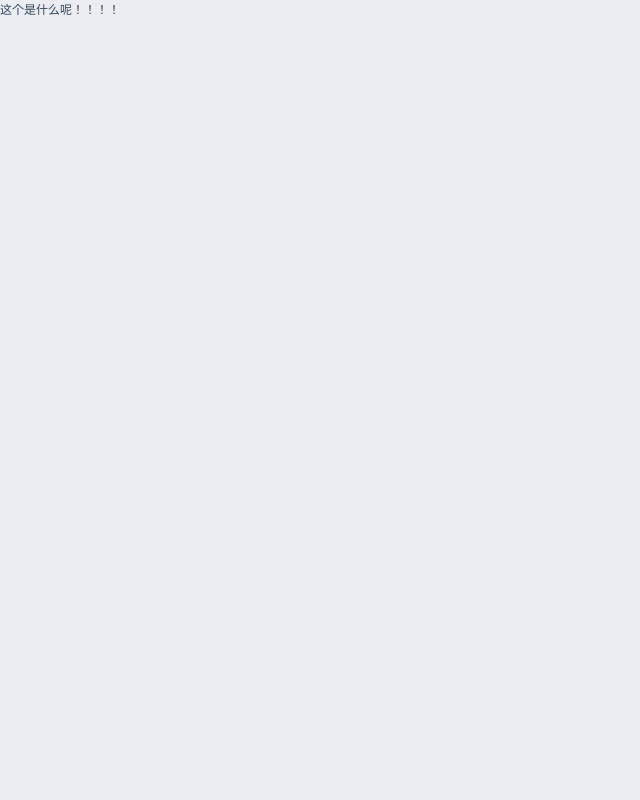
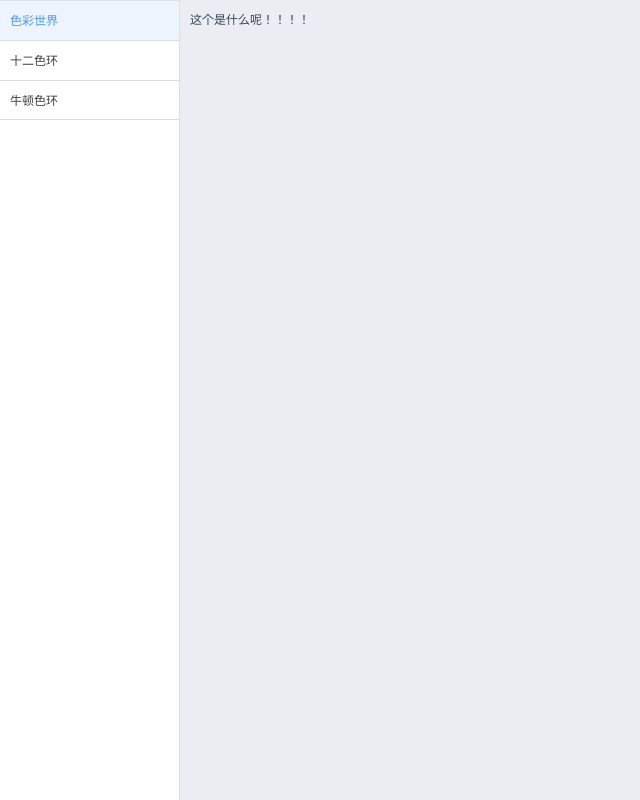
Before and after one commit to fuchunhui/color-ring, a Vue app: page / in a window 1280 px wide. Shown: the whole page, without its empty margins (0-640 px from the left). Built offline with nearby package versions, Linux system fonts and the light colour scheme.

Commit message:
feat: router

```diff
--- a/src/App.vue
+++ b/src/App.vue
@@ -1,16 +1,63 @@
 <script setup lang="ts">
+import {ref} from 'vue';
+import {useRouter} from 'vue-router';
+import Side from './components/Side.vue';
 
+const router = useRouter();
+const current = ref('');
+
+const catalogList = [
+  {
+    label: '色彩世界',
+    value: 'HOME'
+  },
+  {
+    label: '十二色环',
+    value: 'TWELVE'
+  },
+  {
+    label: '牛顿色环',
+    value: 'NEWTON'
+  }
+];
+
+const routerChange = (value: string) => {
+  current.value = value;
+  router.push({
+    name: value.toLowerCase()
+  });
+};
 </script>
 
 <template>
-  <router-view/>
+  <side
+    :current="current"
+    :catalog-list="catalogList"
+    @change="routerChange"
+  />
+  <router-view class="container"/>
 </template>
 
 <style lang="less">
+@import url('src/assets/css/mixins.less');
+@width: 180px;
+
 #app {
   width: 100%;
   height: 100%;
-  color: #2c3e50f3;
-  background: #ebedf3;
+  display: flex;
+  color: #2C3E50F3;
+  background: #EBEDF3;
+  .side {
+    min-width: @width;
+    width: @width;
+    background: #FFFFFF;
+    flex-shrink: 0;
+  }
+  .container {
+    flex: 1;
+    width: calc(100% - @width);
+    padding: 10px;
+  }
 }
 </style>
--- a/src/components/Side.vue
+++ b/src/components/Side.vue
@@ -1,41 +1,34 @@
 <script setup lang="ts">
 import {Ref, toRefs} from 'vue';
-import {Catalog, CatalogItem} from '../types';
+import {OPTION} from '../types';
 
 const props = defineProps<{
-  catalogList: Catalog[];
+  catalogList: OPTION[];
   current: string;
 }>();
 
 const emit = defineEmits(['change']);
 
-const catalogList: Ref<Catalog[]> = toRefs(props).catalogList;
+const catalogList: Ref<OPTION[]> = toRefs(props).catalogList;
 
-const showCell = (type: string, child: CatalogItem) => {
-  emit('change', {type, child});
+const showCell = (value: string) => {
+  emit('change', value);
 };
 </script>
 
 <template>
   <div class="side">
-    <template v-for="item in catalogList" :key="item.id">
-      <div class="side-content">
-        <p class="side-content-title">
-          {{ item.text }}
-        </p>
     <div
-          v-for="child in item.children"
-          :key="child.mid"
+      v-for="({label, value}) in catalogList"
+      :key="value"
       :class="{
-            'side-content-cell': true,
-            'side-content-cell-active': current === child.mid
+        'side-content': true,
+        'side-content-active': current === value
       }"
-          @click="showCell(item.type, child)"
+      @click="showCell(value)"
     >
-          {{ child.title }}
+      {{ label }}
     </div>
-      </div>
-    </template>
   </div>
 </template>
 
@@ -49,32 +42,25 @@ const showCell = (type: string, child: CatalogItem) => {
 
   &-content {
     border-top: 1px solid #dddee4;
-    &-title {
     width: 100%;
     height: 40px;
     line-height: 40px;
-      padding-left: 8px;
+    padding-left: 10px;
     background: #fff;
-      box-shadow: 0 2px 3px 0 rgb(0 0 0 / 10%);
     color: #3f3f3f;
     font-size: 12px;
     font-weight: 500;
+    cursor: pointer;
     overflow: hidden;
     text-overflow: ellipsis;
     white-space: nowrap;
-    }
-    &-cell {
-      width: 100%;
-      height: 32px;
-      line-height: 32px;
-      padding-left: 10px;
-      color: #3f3f3f;
-      cursor: pointer;
     &-active,
     &:hover {
       background: #edf4fe;
       color: #4B98F8;
     }
+    &:last-child {
+      border-bottom: 1px solid #dddee4;
     }
   }
 }
--- a/src/router/index.ts
+++ b/src/router/index.ts
@@ -1,11 +1,24 @@
 import {createRouter, createWebHistory} from 'vue-router';
 
-import ImageWrap from '../pages/ColorWrap.vue';
+import ColorWrap from '../pages/ColorWrap.vue';
+import Twelve from '../pages/Twelve.vue';
+import Newton from '../pages/Newton.vue';
 
 const routes = [
   {
     path: '/',
-    component: ImageWrap
+    name: 'home',
+    component: ColorWrap
+  },
+  {
+    path: '/twelve',
+    name: 'twelve',
+    component: Twelve
+  },
+  {
+    path: '/newton',
+    name: 'newton',
+    component: Newton
   }
 ];
 
```
Also changed, not shown: src/components/block/Card.vue (deleted, +0 -16 lines), src/components/block/DiceButton.vue (deleted, +0 -45 lines), src/components/block/PickerButton.vue (deleted, +0 -45 lines). Lines whose indentation alone changed are shown as unchanged.
